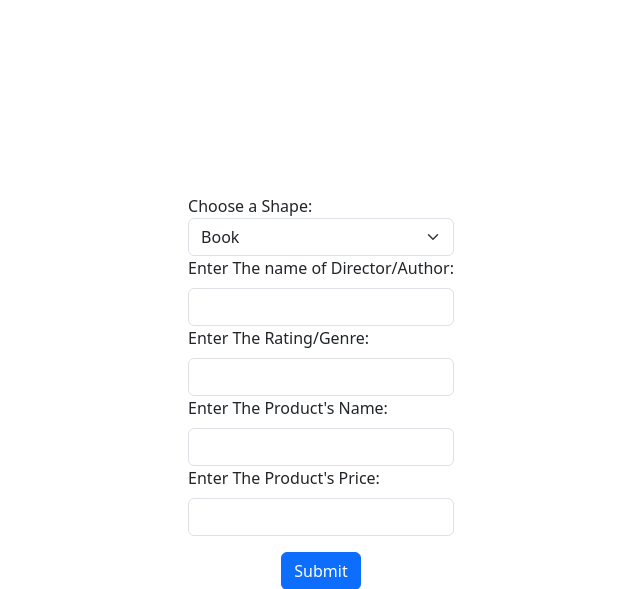
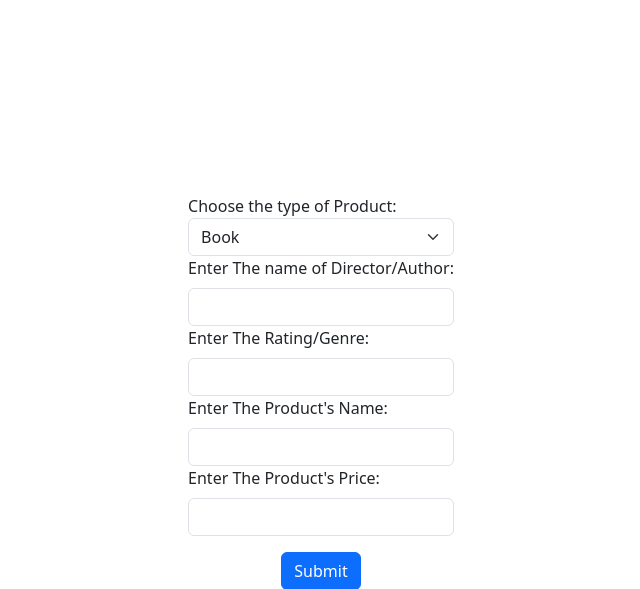
Before and after one commit to Covnant/ELECT2, a PHP site: page /Question2.php in a window 1280 px wide. Shown: the top 589 px of the page, without its empty margins (319-959 px from the left). Run offline with PHP 8.4, Linux system fonts and the light colour scheme.

Commit message:
Files Added

```diff
--- a/Quiz1/question2/Question2.php
+++ b/Quiz1/question2/Question2.php
@@ -48,7 +48,7 @@
     <body>
     <div class="d-flex align-items-center justify-content-center vh-100" style="flex-direction: column;">
         <form method="POST">
-            <label>Choose a Shape:</label>
+            <label>Choose the type of Product:</label>
             <select class="form-select" name="selectedOption">
 
                     <option value="1">Book</option>
```
